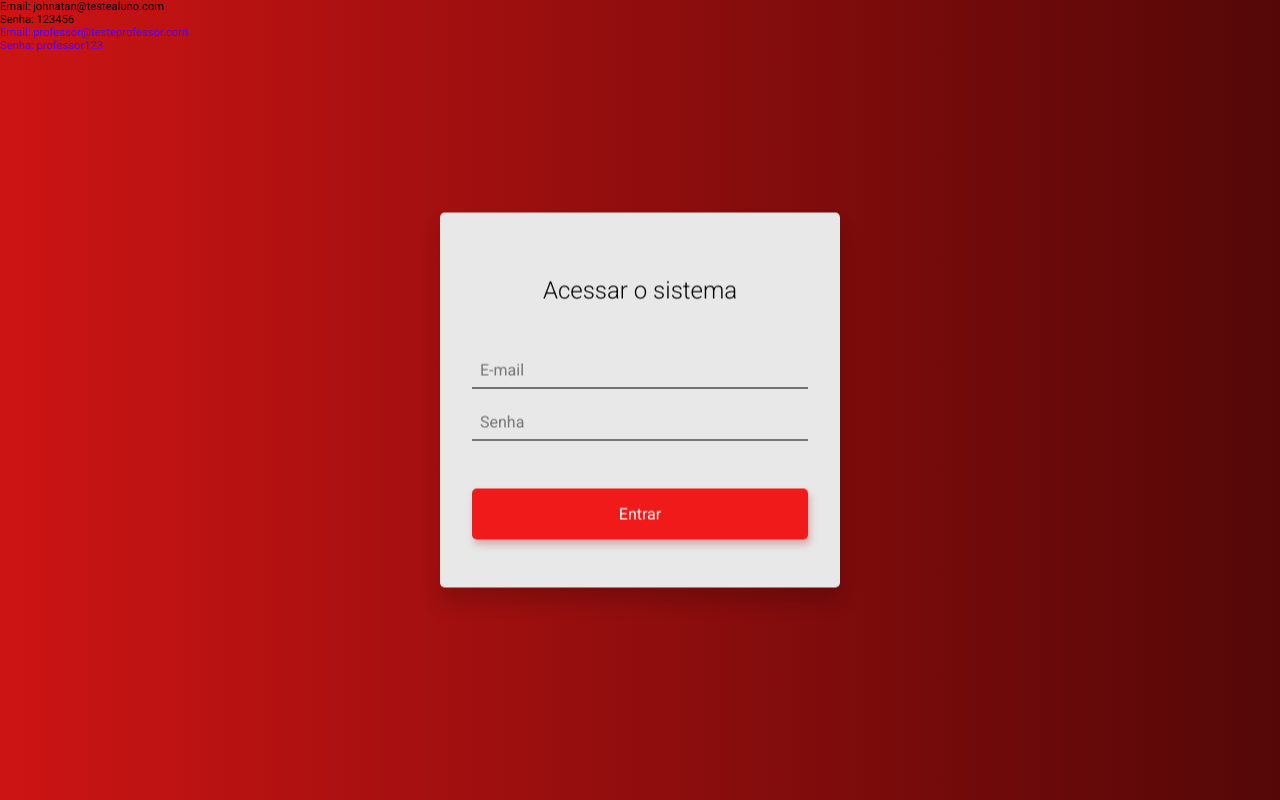
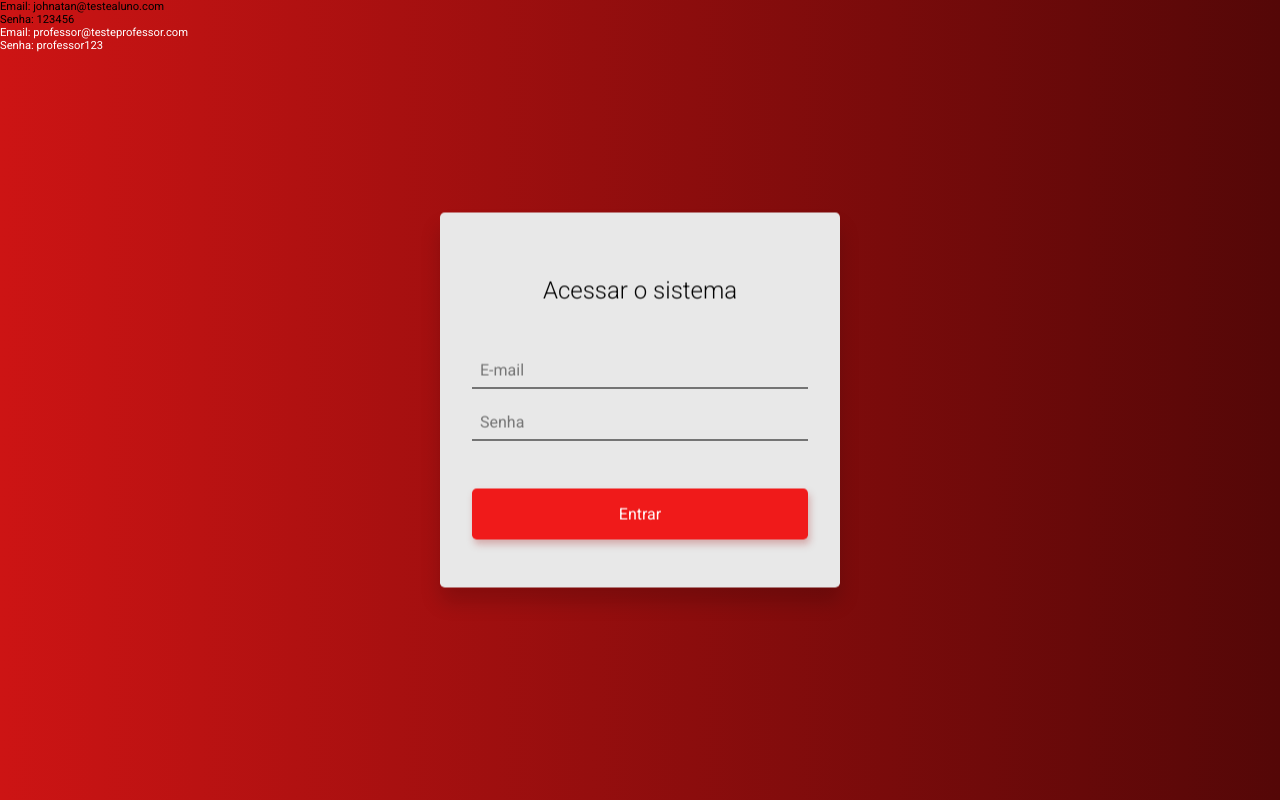
Before and after one commit to johnatanSO/Sistema-Escolar, a plain HTML site: page index.html in a window 1280 px wide. Drawn offline with nearby package versions, Linux system fonts and the light colour scheme.

Commit message:
Update index.html

```diff
--- a/index.html
+++ b/index.html
@@ -16,7 +16,7 @@
             <p>Email: johnatan@testealuno.com</p>
             <p>Senha: 123456</p>
         </div>
-        <div class="prof" style="color:rgb(85, 0, 255)">
+        <div class="prof" style="color:rgb(255, 255, 255)">
             <p>Email: professor@testeprofessor.com</p>
             <p>Senha: professor123</p>
         </div>
```
